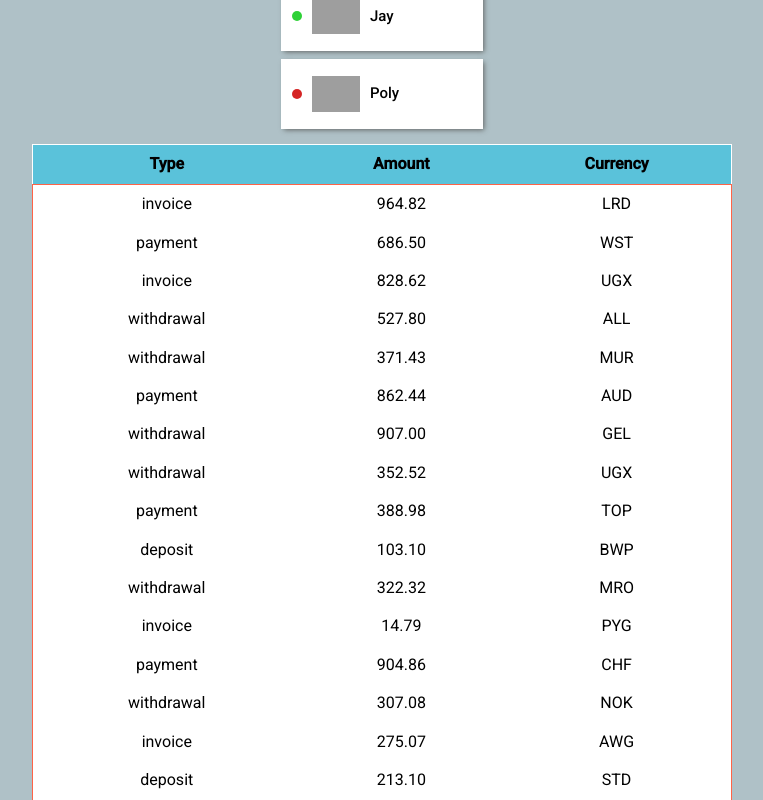
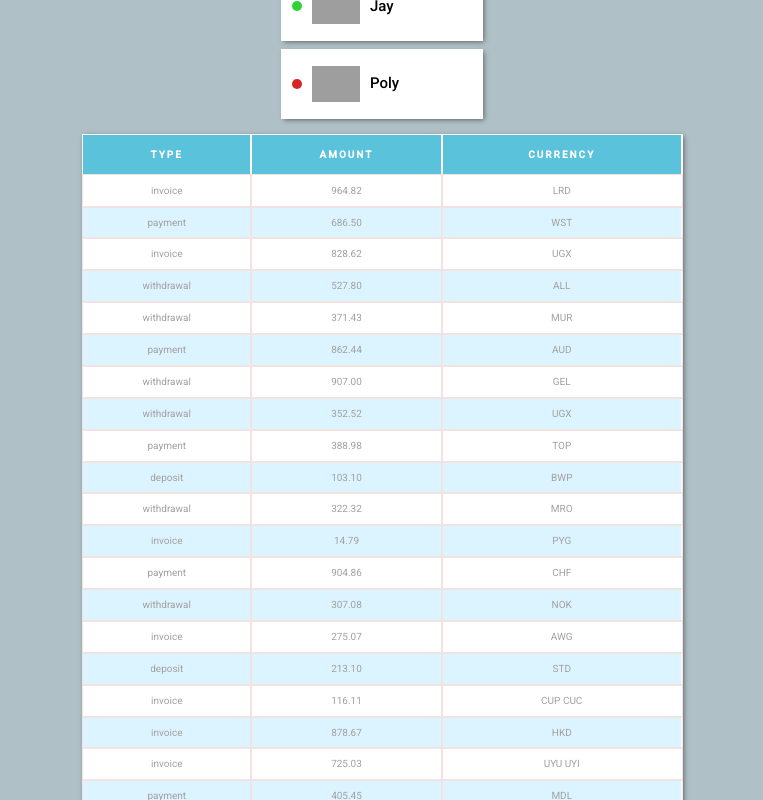
Before and after one commit to ABoklogov/goit-react-hw-01-components, a React (Create React App) app: page / in a window 1280 px wide. Shown: the part 700-1500 px from the top of the page, without its empty margins (258-1021 px from the left). Built offline with nearby package versions, Linux system fonts and the light colour scheme; grey boxes are pictures that could not be loaded.

Commit message:
добавляет стили секции транзаций

```diff
--- a/src/App.module.css
+++ b/src/App.module.css
@@ -1,7 +1,7 @@
 .app {
   background-color: rgb(175, 193, 199);
   text-align: center;
-  padding: 50px 0;
+  padding: 20px 0;
   font-family: Roboto;
   min-height: 100%;
   margin: 0 auto;
--- a/src/components/Profile/Profile.module.css
+++ b/src/components/Profile/Profile.module.css
@@ -4,6 +4,8 @@
   max-width: 200px;
   margin-right: auto;
   margin-left: auto;
+  margin-bottom: 10px;
+  box-shadow: 2px 2px 5px rgb(99, 102, 101);
 }
 
 .description {
--- a/src/components/Statistics/Statistical.module.css
+++ b/src/components/Statistics/Statistical.module.css
@@ -4,6 +4,8 @@
   max-width: 200px;
   margin-right: auto;
   margin-left: auto;
+  margin-bottom: 10px;
+  box-shadow: 2px 2px 5px rgb(99, 102, 101);
 }
 
 .title {
--- a/src/components/TransactionHistory/TransactionHistory.js
+++ b/src/components/TransactionHistory/TransactionHistory.js
@@ -14,7 +14,7 @@ const TransactionHistory = ({ items }) => {
 
       <tbody>
         {items.map(item => (
-          <tr key={item.id} className={s.tbodyItems}>
+          <tr key={item.id}>
             <td>{item.type}</td>
             <td>{item.amount}</td>
             <td>{item.currency}</td>
--- a/src/components/TransactionHistory/TransactionHistory.module.css
+++ b/src/components/TransactionHistory/TransactionHistory.module.css
@@ -1,27 +1,36 @@
 .transactionHistory {
-  min-width: 700px;
+  min-width: 600px;
   margin-right: auto;
   margin-left: auto;
   background-color: #fff;
-  /* border-spacing: 1px; */
+  box-shadow: 2px 2px 5px rgb(99, 102, 101);
   border: 1px solid #fff;
   border-collapse: collapse;
-  border-radius: 4px;
 }
 
 .transactionHistory thead {
   height: 40px;
   padding: 10px 0;
   background-color: rgb(90, 194, 218);
+  color: #fff;
 }
 
-.transactionHistory tbody {
-  border: 1px solid tomato;
+.transactionHistory th {
+  font-size: 10px;
+  line-height: 1.188;
+  letter-spacing: 2px;
+  text-transform: uppercase;
+  outline: 1px solid #fff;
 }
 
-.tbodyItems {
+.transactionHistory tr:nth-child(even) {
+  background-color: rgb(219, 244, 255);
 }
 
-.tbodyItems td {
+.transactionHistory td {
+  font-size: 10px;
+  line-height: 1.188;
   padding: 10px 0;
+  color: rgb(162, 160, 160);
+  outline: 1px solid rgb(242, 227, 227);
 }
```
